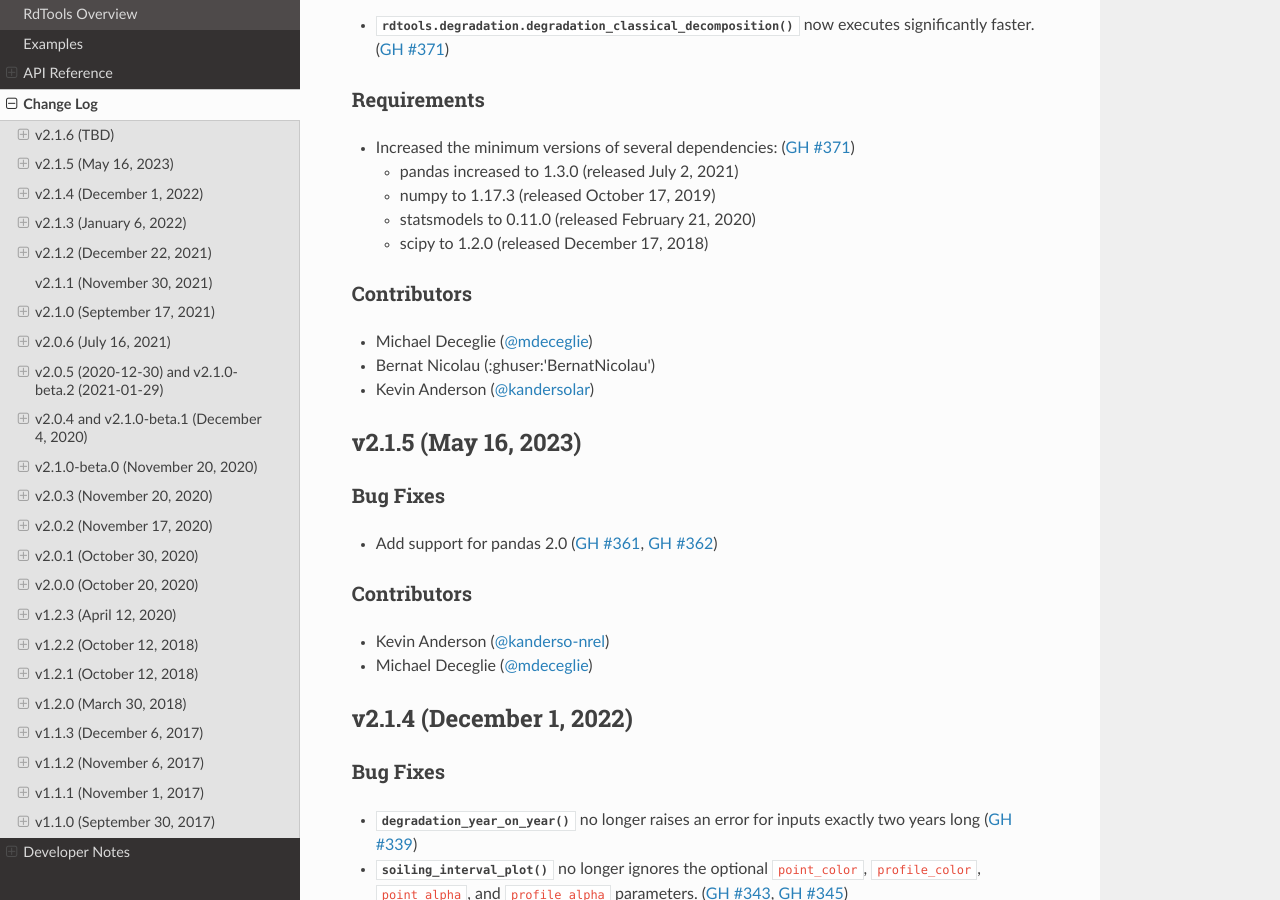
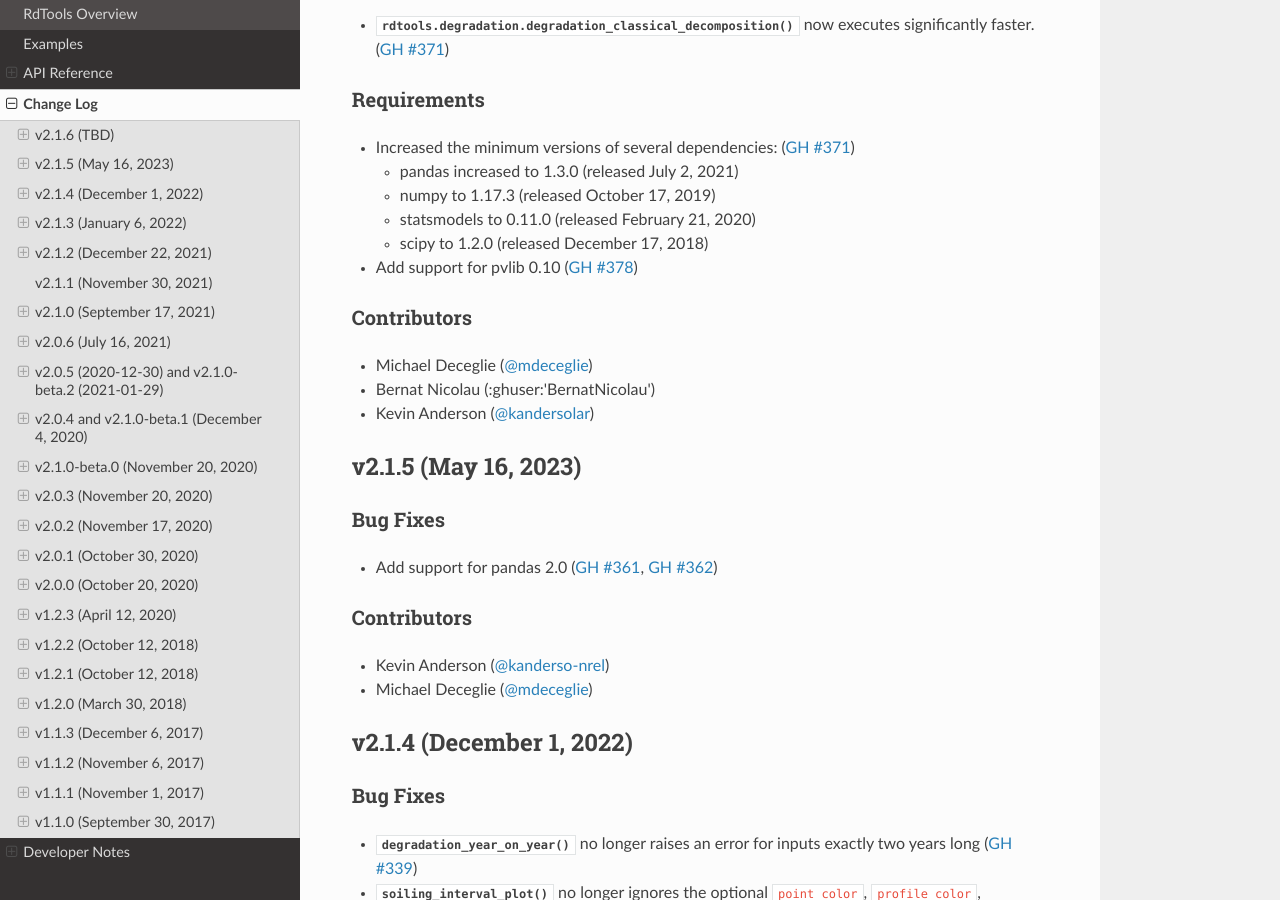
Before and after one commit to NREL/rdtools, a Sphinx documentation site: the page built from docs/sphinx/source/changelog.rst, in a window 1280 px wide and 900 px high, scrolled down 376 px. Built offline with Sphinx 7.4.7 and the Read the Docs theme 2.0.0, drawn with Linux system fonts in a browser that asks for light colours; pages that are not in the unit, such as notebooks, are missing from menus.

Commit message:
changelog

```diff
--- a/docs/sphinx/source/changelog/v2.1.6.rst
+++ b/docs/sphinx/source/changelog/v2.1.6.rst
@@ -21,6 +21,7 @@ Requirements
   + statsmodels to 0.11.0 (released February 21, 2020)
   + scipy to 1.2.0 (released December 17, 2018)
 
+* Add support for pvlib 0.10 (:pull:`378`)
 
 Contributors
 ------------
```
